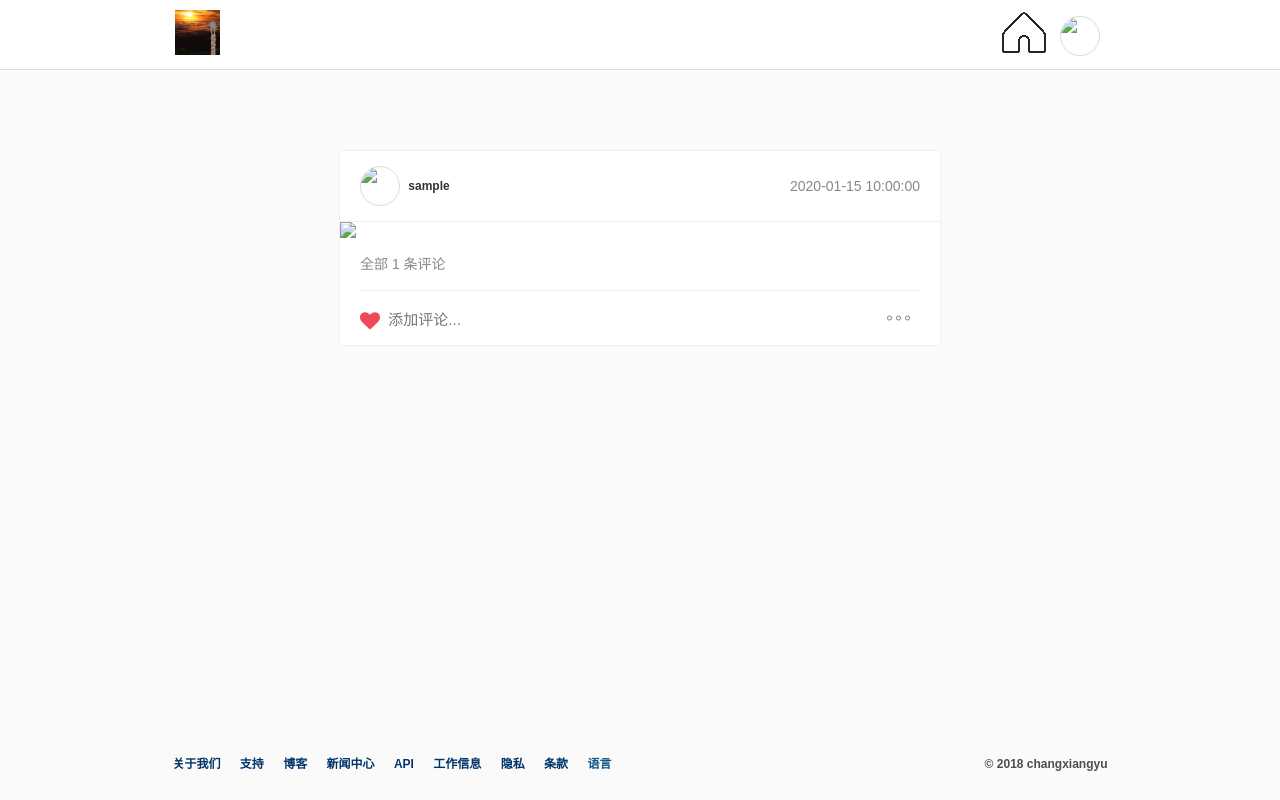
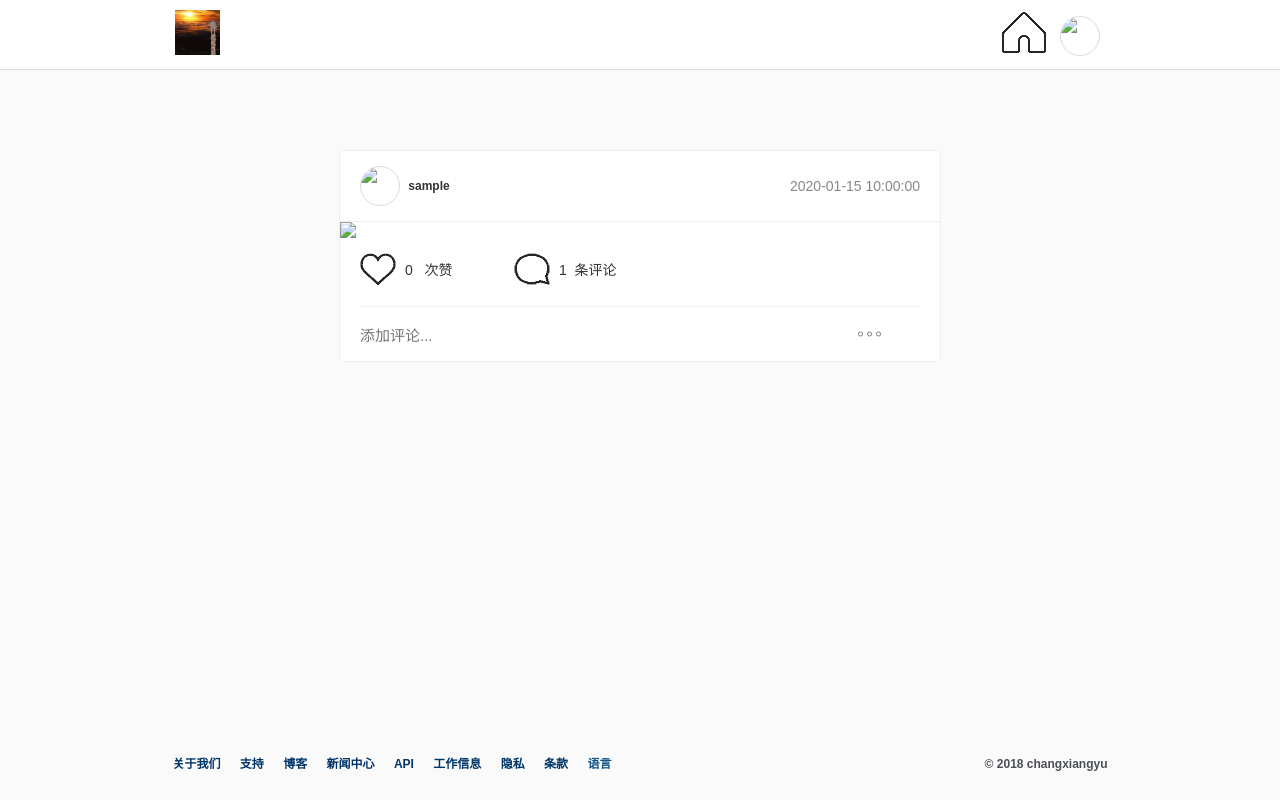
Before and after one commit to changxiangyu666/PycharmProjects, a Flask app: template PythonImageWeb/project/templates/index.html in a window 1280 px wide. Run offline with Flask 2, Linux system fonts and the light colour scheme; the template is opened without the code that fills it: values that come from a table or form of the project are taken from there, others are empty; a user stored in the database is signed in; tables that the repository leaves empty hold one stand-in row (values such as "Sample post"); parts of the project's set-up code (start-up, migrations or seed data) failed here and were passed over.

Commit message:
设置首页评论点赞样式

```diff
--- a/PythonImageWeb/project/static/js/index.js
+++ b/PythonImageWeb/project/static/js/index.js
@@ -80,9 +80,14 @@ $(function () {
                             '<div class="mod-ft">',
                                 '<ul class="discuss-list js-discuss-list">',
                                     '<li class="more-discuss">',
-                                        '<a>',
-                                            '<span>全部 </span><span class="">#{comment_count}</span>',
-                                            '<span> 条评论</span></a>',
+                                        '<div class="lianjie">',
+                                            '<a class="heart"></a>',
+                                           '<span class="comsp"> 0 &nbsp;&nbsp;次赞</span>',
+                                        '</div>',
+                                        '<div class="lianjie">',
+                                            '<a class="com" href="/image/#{id}"></a>',
+                                            '<span class="comsp">#{comment_count}&nbsp;&nbsp;条评论</span>',
+                                        '</div>',
                                     '</li>',
                                     // $.each(oResult.images, function (nIndex, oImage) {
                                     //     var comments=oImage.comments;
@@ -103,7 +108,6 @@ $(function () {
                                     // }),
                                 '</ul>',
                                 '<section class="discuss-edit">',
-                                    '<a class="icon-heart"></a>',
                                     '<form>',
                                         '<input placeholder="添加评论..." type="text">',
                                     '</form>',
--- a/PythonImageWeb/project/static/styles/pages/index.css
+++ b/PythonImageWeb/project/static/styles/pages/index.css
@@ -116,18 +116,6 @@
     width: 100%;
 }
 
-.icon-heart-empty,
-.icon-heart {
-    display: inline-block;
-    vertical-align: middle;
-    color: #aaa;
-    font-size: 20px;
-    margin-right: 5px;
-}
-.icon-heart {
-    color: #ED4956;
-}
-
 .discuss-edit form {
     display: inline-block;
     vertical-align: middle;
@@ -138,3 +126,32 @@
     border: none;
     width: 484px;
 }
+
+.lianjie{
+    position: relative;
+    display: inline-block;
+    margin-right: 10px;
+    width: 140px;
+}
+.comsp{
+    position: absolute;
+    top: 6px;
+    left: 45px;
+    display: inline-block;
+    width: 100px;
+}
+.com {
+    background: url(../../images/img/icons.png) no-repeat -118px -77px;
+    display: inline-block;
+    height: 32px;
+    width: 36px;
+}
+.heart {
+    background: url(../../images/img/icons.png) no-repeat -301px -279px;
+    display: inline-block;
+    height: 32px;
+    width: 36px;
+}
+.after-heart {
+    background-position: -339px -279px;
+}
--- a/PythonImageWeb/project/templates/index.html
+++ b/PythonImageWeb/project/templates/index.html
@@ -48,9 +48,14 @@
                     </li>
                     -->
                     <li class="more-discuss">
-                        <a>
-                            <span>全部 </span><span class="">{{image.comments|length}}</span>
-                            <span> 条评论</span></a>
+                        <div class="lianjie">
+                            <a class="heart"></a>
+                            <span class="comsp"> 0 &nbsp;&nbsp;次赞</span>
+                        </div>
+                        <div class="lianjie">
+                            <a class="com" href="/image/{{image.id}}"></a>
+                            <span class="comsp">{{image.comments|length}}&nbsp;&nbsp;条评论</span>
+                        </div>
                     </li>
 
 {#                    {% for comment in image.comments %}#}
@@ -68,13 +73,10 @@
                 </ul>
 
                 <section class="discuss-edit">
-                    <a class="icon-heart"></a>
-
-                        <form class="js-Cmt">
-                            <input placeholder="添加评论..." id={{image.id}} type="text" class="jsCmt">
-                        </form>
-                        <button class="more-info" value={{image.id}} >更多选项</button>
-
+                    <form class="js-Cmt">
+                        <input placeholder="添加评论..." id={{image.id}} type="text" class="jsCmt">
+                    </form>
+                    <button class="more-info" value={{image.id}} >更多选项</button>
                 </section>
             </div>
         </article>
```
Also changed, not shown: PythonImageWeb/project/static/images/img/icons.png.
